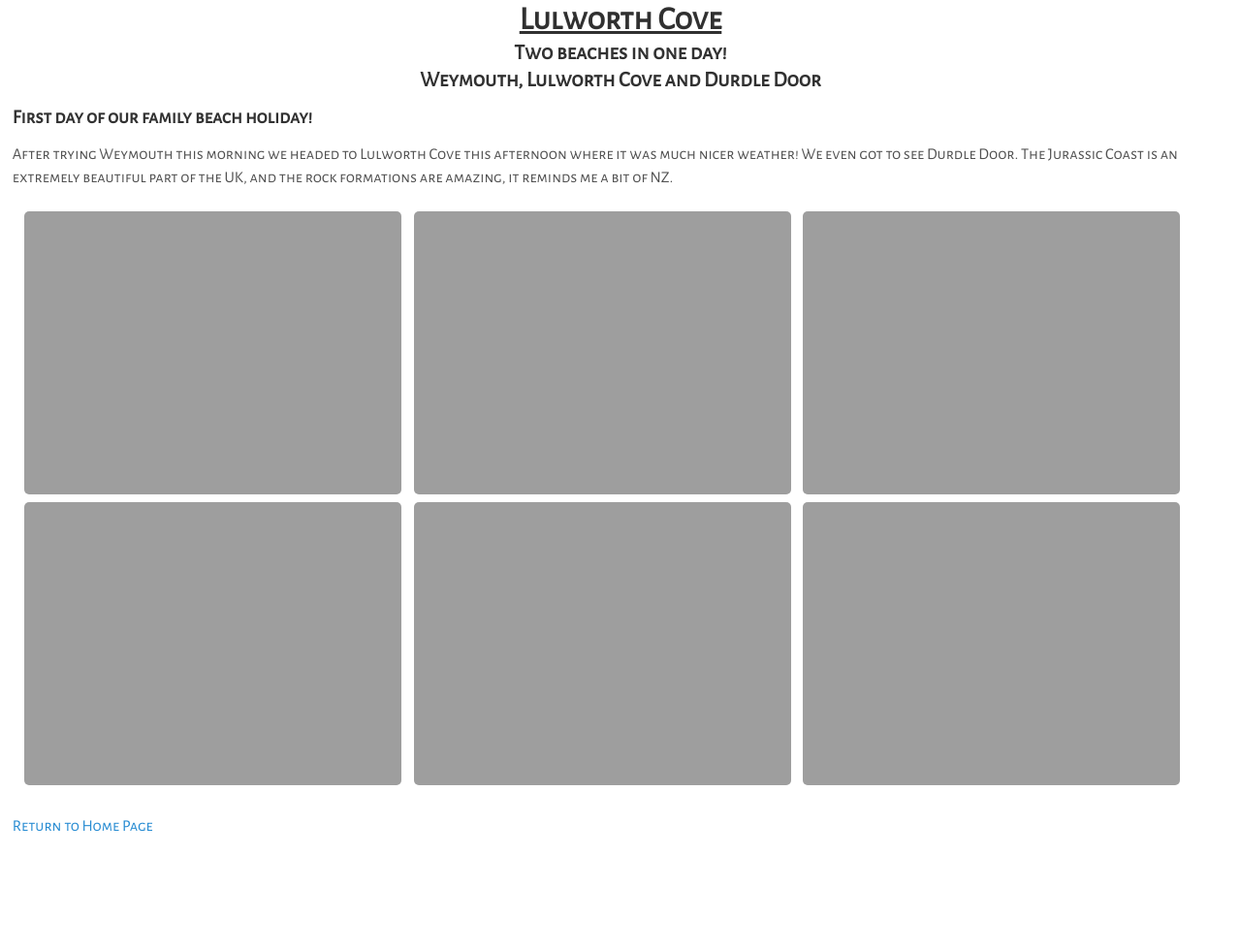
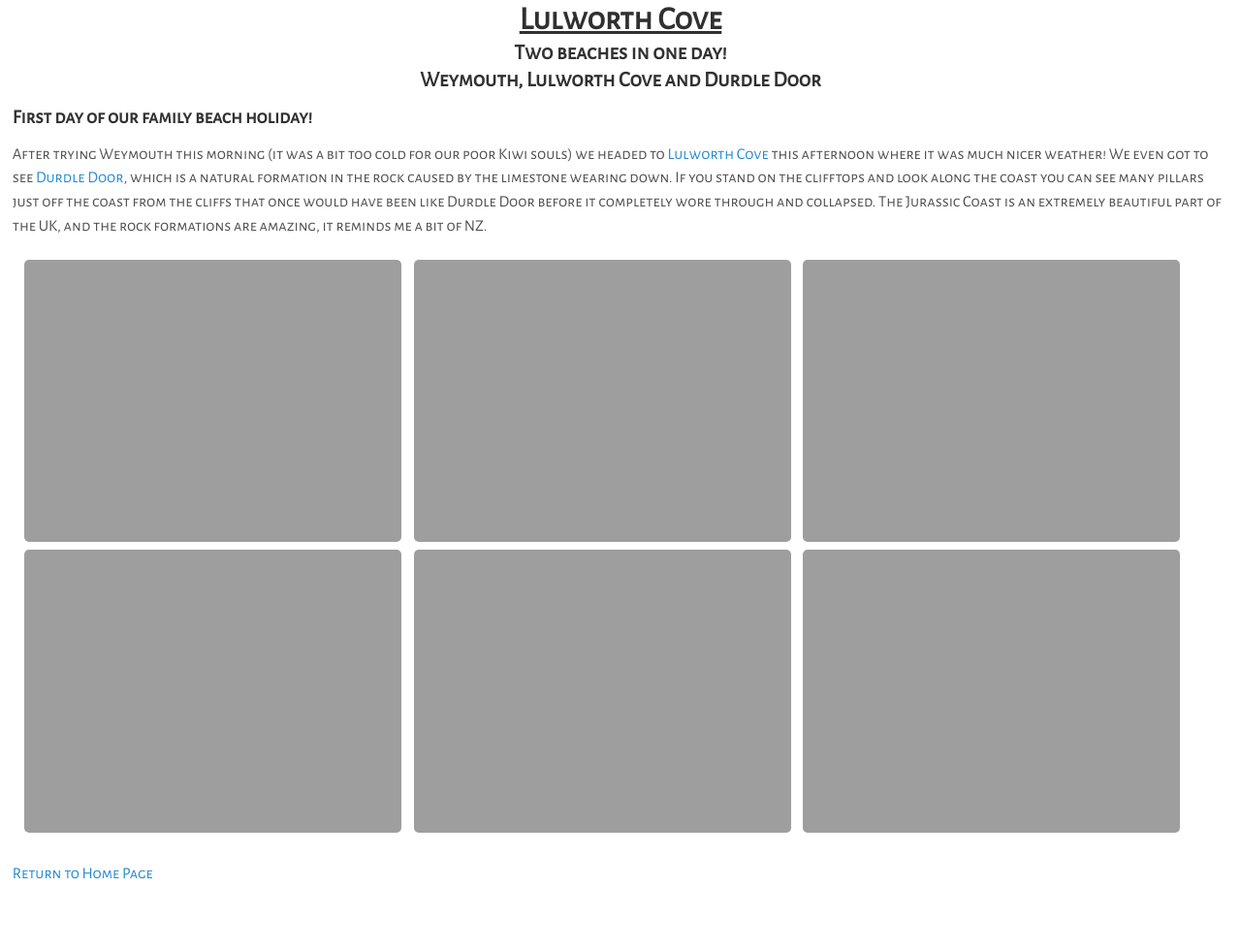
Before and after one commit to foopod/Travel-Website, a Jekyll site: the page built from _posts/2013-08-26-LulworthCove.md, in a window 1280 px wide. Shown: the whole page at 97% size. Built offline with Jekyll 4.4.1, drawn with Linux system fonts in a browser that asks for light colours; before the commit the page ends 931 px from its top, so only the background shows below that.

Commit message:
Update 2013-08-26-LulworthCove.md

```diff
--- a/_posts/2013-08-26-LulworthCove.md
+++ b/_posts/2013-08-26-LulworthCove.md
@@ -13,7 +13,7 @@ titleImage: https://adventuresofthetravellingtwins.com/Photos/2013-08-26-Lulwort
 
 <h4>First day of our family beach holiday!</h4>
 
-After trying Weymouth this morning we headed to Lulworth Cove this afternoon where it was much nicer weather! We even got to see Durdle Door.
+After trying Weymouth this morning (it was a bit too cold for our poor Kiwi souls) we headed to <a target="_blank" href="https://www.visit-dorset.com/things-to-do/lulworth-cove-p807263">Lulworth Cove</a> this afternoon where it was much nicer weather! We even got to see <a target="_blank" href="https://www.visit-dorset.com/things-to-do/durdle-door-p1262763">Durdle Door</a>, which is a natural formation in the rock caused by the limestone wearing down. If you stand on the clifftops and look along the coast you can see many pillars just off the coast from the cliffs that once would have been like Durdle Door before it completely wore through and collapsed.
 The Jurassic Coast is an extremely beautiful part of the UK, and the rock formations are amazing, it reminds me a bit of NZ.
 
 <img src="https://adventuresofthetravellingtwins.com/Photos/2013-08-26-LulworthCove/P1000914.JPG" class="image1">
```
